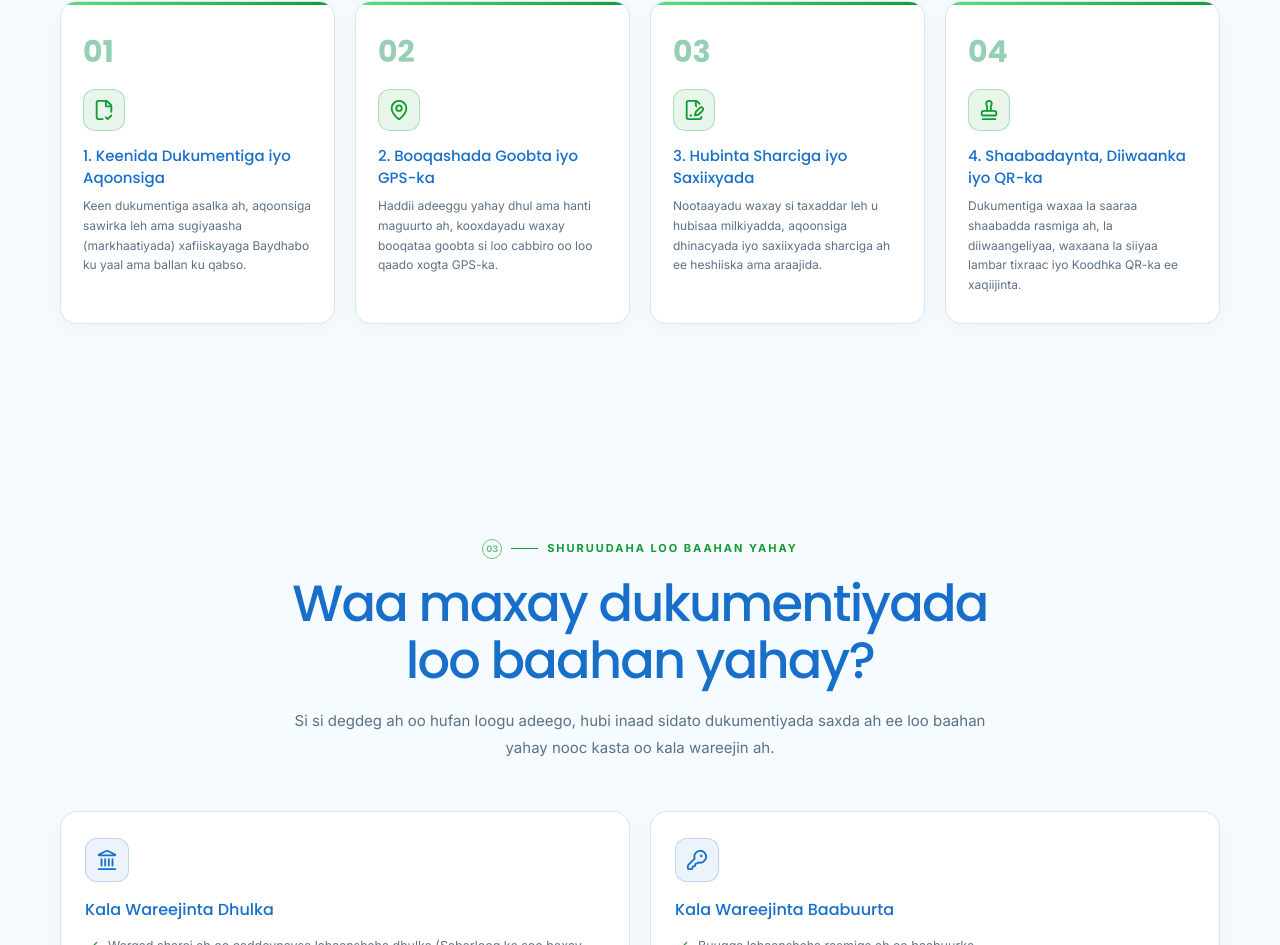
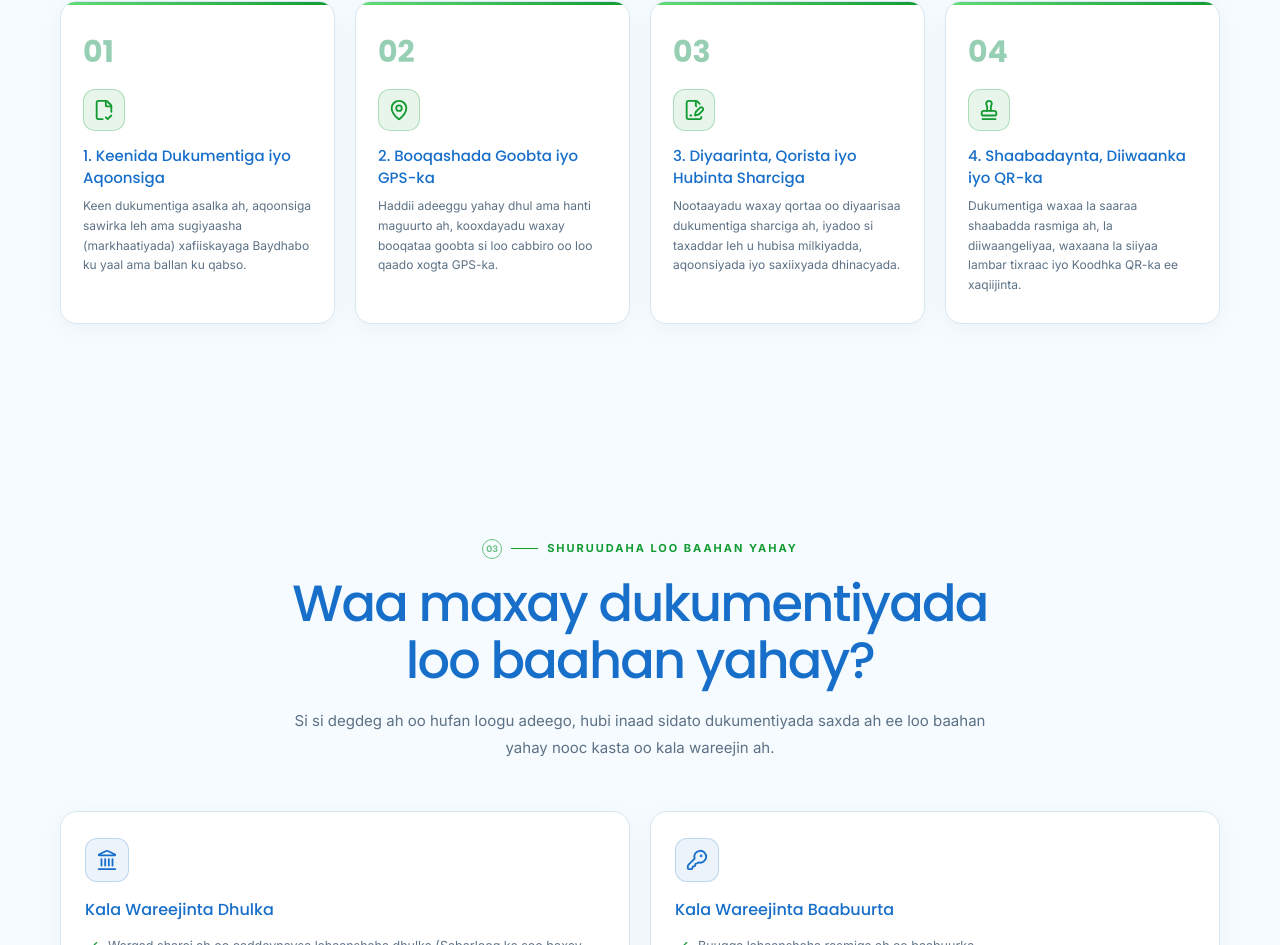
Before and after one commit to marwaaz-nm/marwaazpn, a Next.js app: page / in a window 1280 px wide. Shown: the part 3682-4627 px from the top of the page. Built offline with nearby package versions, Linux system fonts and the light colour scheme.

Commit message:
Include document preparation and drafting in step 3

```diff
--- a/app/page.tsx
+++ b/app/page.tsx
@@ -61,7 +61,7 @@ const reasons: { title: string; description: string; icon: LucideIcon }[] = [
 const steps: { title: string; description: string; icon: LucideIcon }[] = [
   { title: "1. Keenida Dukumentiga iyo Aqoonsiga", description: "Keen dukumentiga asalka ah, aqoonsiga sawirka leh ama sugiyaasha (markhaatiyada) xafiiskayaga Baydhabo ku yaal ama ballan ku qabso.", icon: FileCheck2 },
   { title: "2. Booqashada Goobta iyo GPS-ka", description: "Haddii adeeggu yahay dhul ama hanti maguurto ah, kooxdayadu waxay booqataa goobta si loo cabbiro oo loo qaado xogta GPS-ka.", icon: MapPin },
-  { title: "3. Hubinta Sharciga iyo Saxiixyada", description: "Nootaayadu waxay si taxaddar leh u hubisaa milkiyadda, aqoonsiga dhinacyada iyo saxiixyada sharciga ah ee heshiiska ama araajida.", icon: FileSignature },
+  { title: "3. Diyaarinta, Qorista iyo Hubinta Sharciga", description: "Nootaayadu waxay qortaa oo diyaarisaa dukumentiga sharciga ah, iyadoo si taxaddar leh u hubisa milkiyadda, aqoonsiyada iyo saxiixyada dhinacyada.", icon: FileSignature },
   { title: "4. Shaabadaynta, Diiwaanka iyo QR-ka", description: "Dukumentiga waxaa la saaraa shaabadda rasmiga ah, la diiwaangeliyaa, waxaana la siiyaa lambar tixraac iyo Koodhka QR-ka ee xaqiijinta.", icon: Stamp },
 ];
 
```
